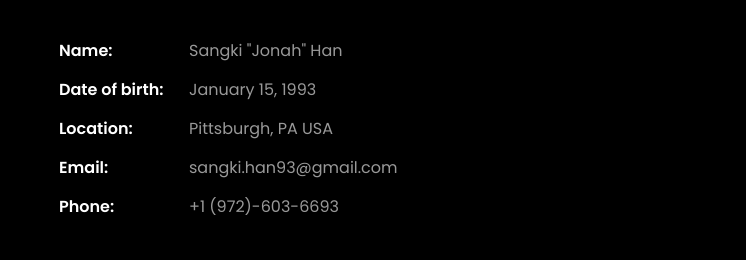
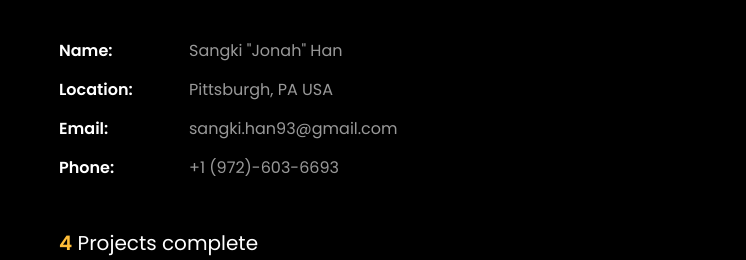
Before and after one commit to sangkihan93/portfolio.jonah, a plain HTML site: page index.html in a window 1280 px wide. Shown: the part 1210-1470 px from the top of the page, 534-1280 px from the left. Drawn offline with nearby package versions, Linux system fonts and the light colour scheme; files whose address does not match are found by name.

Commit message:
Update deleted dob index.html

```diff
--- a/index.html
+++ b/index.html
@@ -113,7 +113,6 @@
 					</p>
 		            <ul class="about-info mt-4 px-md-0 px-2">
 		            	<li class="d-flex"><span>Name:</span> <span>Sangki "Jonah" Han</span></li>
-		            	<li class="d-flex"><span>Date of birth:</span> <span>January 15, 1993</span></li>
 		            	<li class="d-flex"><span>Location:</span> <span>Pittsburgh, PA USA</span></li>
 		            	<li class="d-flex"><span>Email:</span> <span>sangki.han93@gmail.com</span></li>
 		            	<li class="d-flex"><span>Phone: </span> <span>+1 (972)-603-6693</span></li>
```
